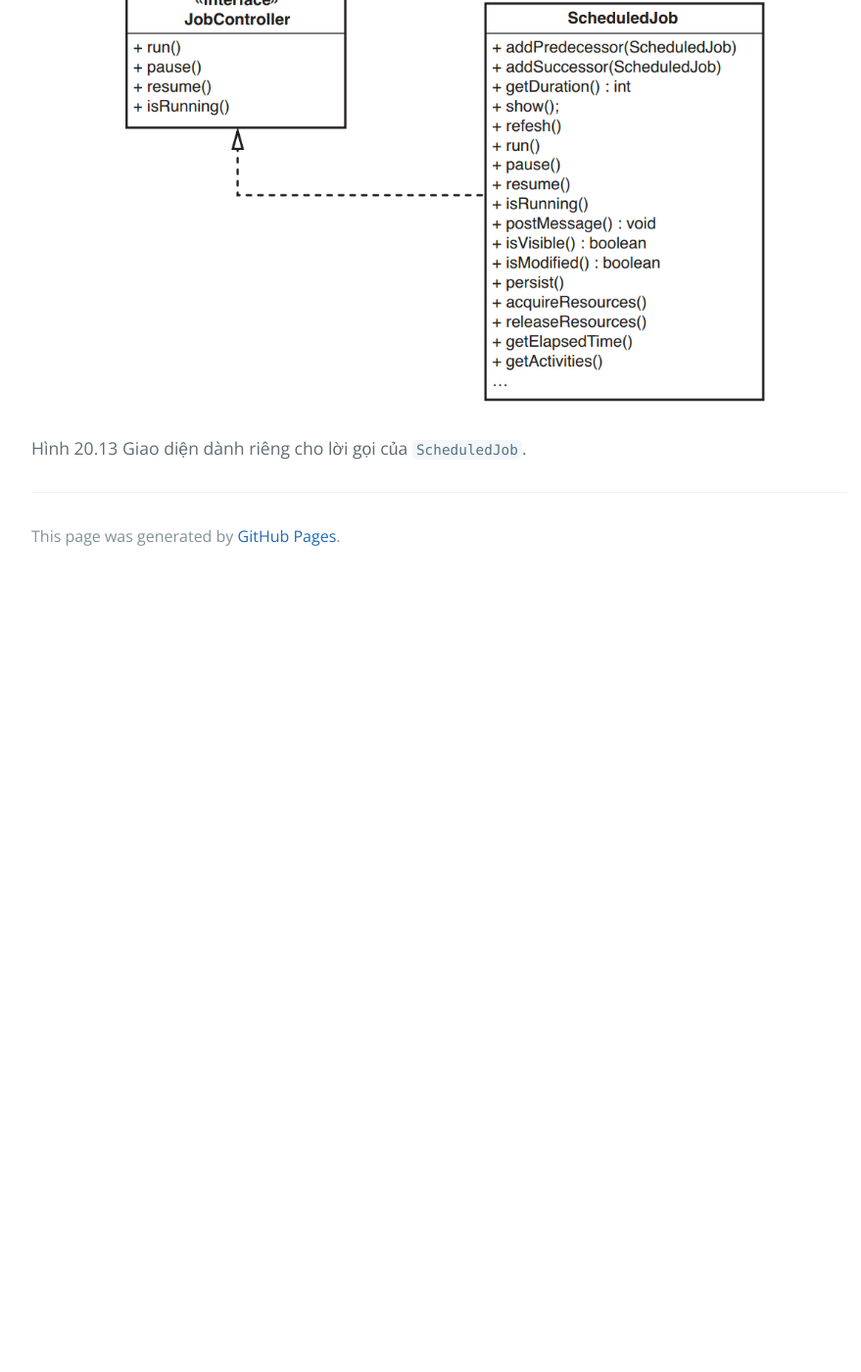
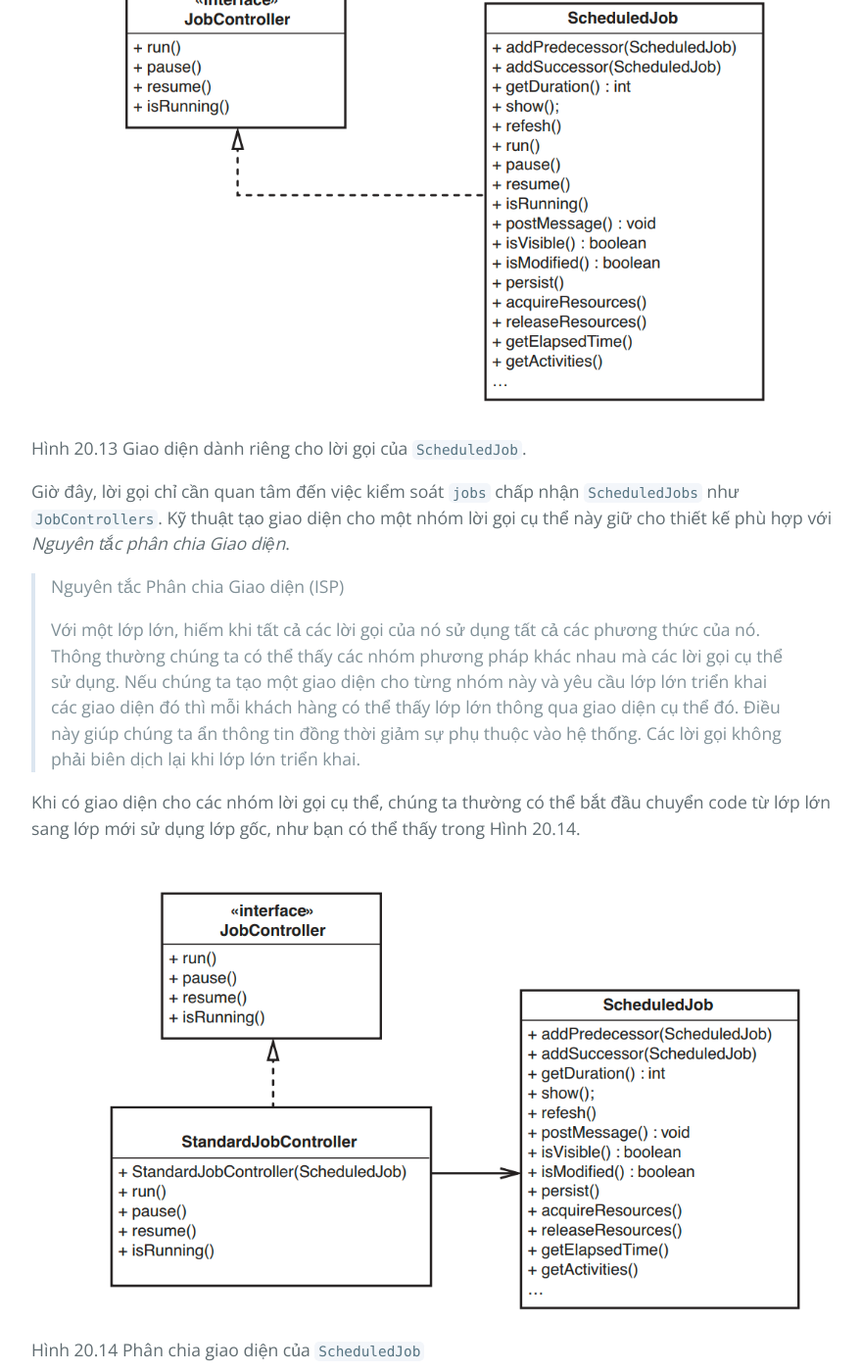
Before and after one commit to HaiBV/haibv.github.io, a Jekyll site: the page built from working-effectively-with-legacy-code/chapter-20-this-class-is-too-big-and-i-dont-want-it-to-get-any-bigger.md, in a window 1280 px wide and 1400 px high, scrolled down 16617 px. Shown: the whole window at 98% size, without its empty margins (192-1071 px from the left). Built offline with Jekyll 4.4.1, drawn with Linux system fonts in a browser that asks for light colours; our own code applies the rules of GitHub Pages for plain Markdown files; before the commit the page ends 17208 px from its top, so only the background shows below that; some of the changed text lies outside the part shown.

Commit message:
Book - Working Efectively with Legacy Code - P2 - C20

```diff
--- a/working-effectively-with-legacy-code/chapter-20-this-class-is-too-big-and-i-dont-want-it-to-get-any-bigger.md
+++ b/working-effectively-with-legacy-code/chapter-20-this-class-is-too-big-and-i-dont-want-it-to-get-any-bigger.md
@@ -249,3 +249,18 @@ Làm thế nào chúng ta sẽ giải quyết vấn đề ở cấp độ giao d
 
 ![20.13](images/20/20-13.png)
 Hình 20.13 Giao diện dành riêng cho lời gọi của `ScheduledJob`.
+
+Giờ đây, lời gọi chỉ cần quan tâm đến việc kiểm soát `jobs` chấp nhận `ScheduledJobs` như `JobControllers`. Kỹ thuật tạo giao diện cho một nhóm lời gọi cụ thể này giữ cho thiết kế phù hợp với _Nguyên tắc phân chia Giao diện_.
+
+> Nguyên tắc Phân chia Giao diện (ISP)
+>
+> Với một lớp lớn, hiếm khi tất cả các lời gọi của nó sử dụng tất cả các phương thức của nó. Thông thường chúng ta có thể thấy các nhóm phương pháp khác nhau mà các lời gọi cụ thể sử dụng. Nếu chúng ta tạo một giao diện cho từng nhóm này và yêu cầu lớp lớn triển khai các giao diện đó thì mỗi khách hàng có thể thấy lớp lớn thông qua giao diện cụ thể đó. Điều này giúp chúng ta ẩn thông tin đồng thời giảm sự phụ thuộc vào hệ thống. Các lời gọi không phải biên dịch lại khi lớp lớn triển khai.
+
+Khi có giao diện cho các nhóm lời gọi cụ thể, chúng ta thường có thể bắt đầu chuyển code từ lớp lớn sang lớp mới sử dụng lớp gốc, như bạn có thể thấy trong Hình 20.14.
+
+![20.14](images/20/20-14.png)
+Hình 20.14 Phân chia giao diện của `ScheduledJob`
+
+Thay vì ủy quyền `ScheduledJob` cho `JobController`, chúng ta đã ủy quyền `JobController` cho `ScheduledJob`. Giờ đây, bất cứ khi nào lời gọi muốn chạy một `ScheduledJob`, nó sẽ tạo một `JobController`, truyền nó vào một `ScheduledJob` và sử dụng `JobController` để xử lý việc thực thi của nó.
+
+Kiểu tái cấu trúc này hầu như luôn khó hơn so với mô ta của nó. Thông thường, để làm điều này, bạn phải hiển thị nhiều phương thức hơn trong giao diện chung của lớp ban đầu `(ScheduledJob)` để giao diện mới `(StandardJobController)` có quyền truy cập vào mọi thứ nó cần để thực hiện công việc của mình. Thường thì phải mất khá nhiều công sức để tạo ra sự thay đổi như thế này. Code lời gọi bây giờ phải được thay đổi để sử dụng lớp mới thay vì lớp cũ; để làm điều đó một cách an toàn, bạn cần có các kiểm thử với những lời gọi đó. Tuy nhiên, điểm thú vị về việc tái cấu trúc này là nó cho phép bạn loại bỏ giao diện của một lớp lớn. Lưu ý rằng `ScheduledJob` không còn có các phương thức trong `JobController`.
```
Also changed, not shown: working-effectively-with-legacy-code/images/20/20-14.png (added).
